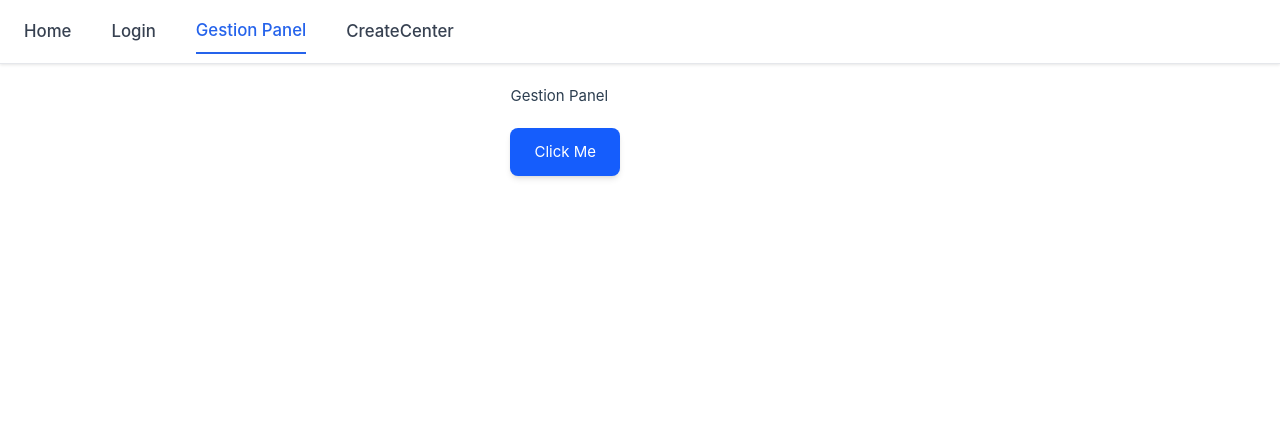
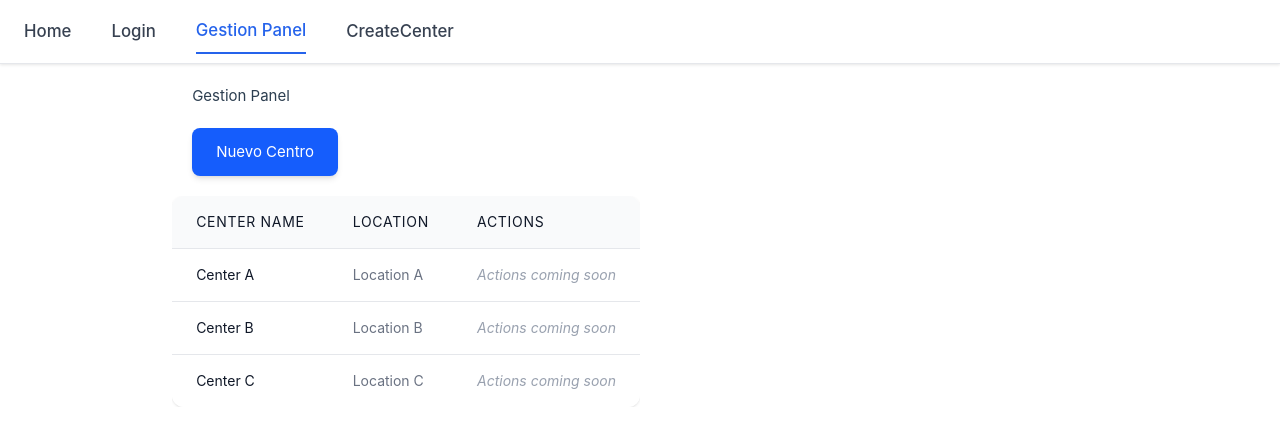
Before and after one commit to ComfyPenguin/Forget-me-now, a Vue app in the folder frontend/RemmyAdmin/: page /GestionPanel in a window 1280 px wide. Shown: the top 446 px of the page. Built offline with nearby package versions, Linux system fonts and the light colour scheme; the HTML template or start-up script is replaced by a standard one.

Commit message:
Squashed commit of the following:
commit 03ca0ab56523609d4733483801713f3ec965b684
Author: Dennis Adalbert Boghean <bogheanadalbertd@gmail.com>
Date:   Wed Feb 18 08:29:33 2026 +0100

    Center list

```diff
--- a/frontend/RemmyAdmin/src/assets/base.css
+++ b/frontend/RemmyAdmin/src/assets/base.css
@@ -86,3 +86,30 @@ body {
   -webkit-font-smoothing: antialiased;
   -moz-osx-font-smoothing: grayscale;
 }
+
+:root {
+  /* --- Primary (Blue) --- */
+  --primary-lightest: #EFF6FF;
+  --primary-light: #93C5FD;
+  --primary: #3B82F6;        /* Original */
+  --primary-dark: #2563EB;
+  --primary-darkest: #1E3A8A;
+
+  /* --- Secondary (Amber/Orange) --- */
+  --secondary-lightest: #FFFBEB;
+  --secondary-light: #FCD34D;
+  --secondary: #F59E0B;      /* Original */
+  --secondary-dark: #D97706;
+  --secondary-darkest: #78350F;
+
+  /* --- Neutral (Slate/Gray) --- */
+  --neutral-lightest: #F8FAFC;
+  --neutral-light: #CBD5E1;
+  --neutral: #64748B;        /* Original */
+  --neutral-dark: #334155;
+  --neutral-darkest: #0F172A;
+
+  /* --- Backgrounds --- */
+  --background: #FFFFFF;     /* Original */
+  --background-alt: #F1F5F9; /* Off-white for sectioning */
+}
--- /dev/null
+++ b/frontend/RemmyAdmin/src/components/gestion/centersList.vue
@@ -0,0 +1,66 @@
+<template>
+  <div class="overflow-x-auto mx-auto max-w-5xl">
+  <table class="min-w-full divide-y divide-gray-200 dark:divide-gray-700 bg-white dark:bg-gray-800 shadow-sm rounded-xl overflow-hidden">
+    <thead class="bg-gray-50 dark:bg-gray-700">
+      <tr>
+        <th scope="col" class="px-6 py-4 text-left text-sm font-semibold text-gray-900 dark:text-gray-100 uppercase tracking-wider">
+          Center Name
+        </th>
+        <th scope="col" class="px-6 py-4 text-left text-sm font-semibold text-gray-900 dark:text-gray-100 uppercase tracking-wider">
+          Location
+        </th>
+        <th scope="col" class="px-6 py-4 text-left text-sm font-semibold text-gray-900 dark:text-gray-100 uppercase tracking-wider">
+          Actions
+        </th>
+      </tr>
+    </thead>
+    <tbody class="divide-y divide-gray-200 dark:divide-gray-700 bg-white dark:bg-gray-800">
+      <tr
+        v-for="center in centers"
+        :key="center.id"
+        class="hover:bg-gray-50 dark:hover:bg-gray-700/50 transition-colors duration-150"
+      >
+        <td class="px-6 py-4 whitespace-nowrap text-sm font-medium text-gray-900 dark:text-gray-100">
+          {{ center.name }}
+        </td>
+        <td class="px-6 py-4 whitespace-nowrap text-sm text-gray-500 dark:text-gray-400">
+          {{ center.location }}
+        </td>
+        <td class="px-6 py-4 whitespace-nowrap text-sm font-medium">
+          <!-- Descomenta cuando lo necesites -->
+          <!--
+          <button
+            @click="editCenter(center.id)"
+            class="text-indigo-600 dark:text-indigo-400 hover:text-indigo-900 dark:hover:text-indigo-300 mr-4 transition"
+          >
+            Edit
+          </button>
+          <button
+            @click="deleteCenter(center.id)"
+            class="text-red-600 dark:text-red-400 hover:text-red-900 dark:hover:text-red-300 transition"
+          >
+            Delete
+          </button>
+          -->
+          <span class="text-gray-400 dark:text-gray-500 italic">Actions coming soon</span>
+        </td>
+      </tr>
+    </tbody>
+  </table>
+
+  <!-- Mensaje si no hay datos -->
+  <div v-if="!centers?.length" class="text-center py-12 text-gray-500 dark:text-gray-400">
+    No centers found.
+  </div>
+</div>
+</template>
+
+<script setup lang="ts">
+
+const centers = [
+  { id: 1, name: 'Center A', location: 'Location A' },
+  { id: 2, name: 'Center B', location: 'Location B' },
+  { id: 3, name: 'Center C', location: 'Location C' },
+];
+
+</script>
--- a/frontend/RemmyAdmin/src/views/gestionPanelView.vue
+++ b/frontend/RemmyAdmin/src/views/gestionPanelView.vue
@@ -1,5 +1,6 @@
 <script setup lang="ts">
 import BaseButton from '@/components/util/baseButton.vue';
+import CentersList from '@/components/gestion/centersList.vue';
 
 const handleClick = () => {
     console.log('Button clicked!');
@@ -10,8 +11,11 @@ const handleClick = () => {
     <div class="gestion-panel">
         <h1>Gestion Panel</h1>
         <BaseButton variant="primary" @click="handleClick">
-            Click Me
+            Nuevo Centro
         </BaseButton>
+    </div>
+    <div>
+        <CentersList />
     </div>
 </template>
 
```
Also changed, not shown: frontend/RemmyAdmin/src/components/util/backButton.vue (added).
